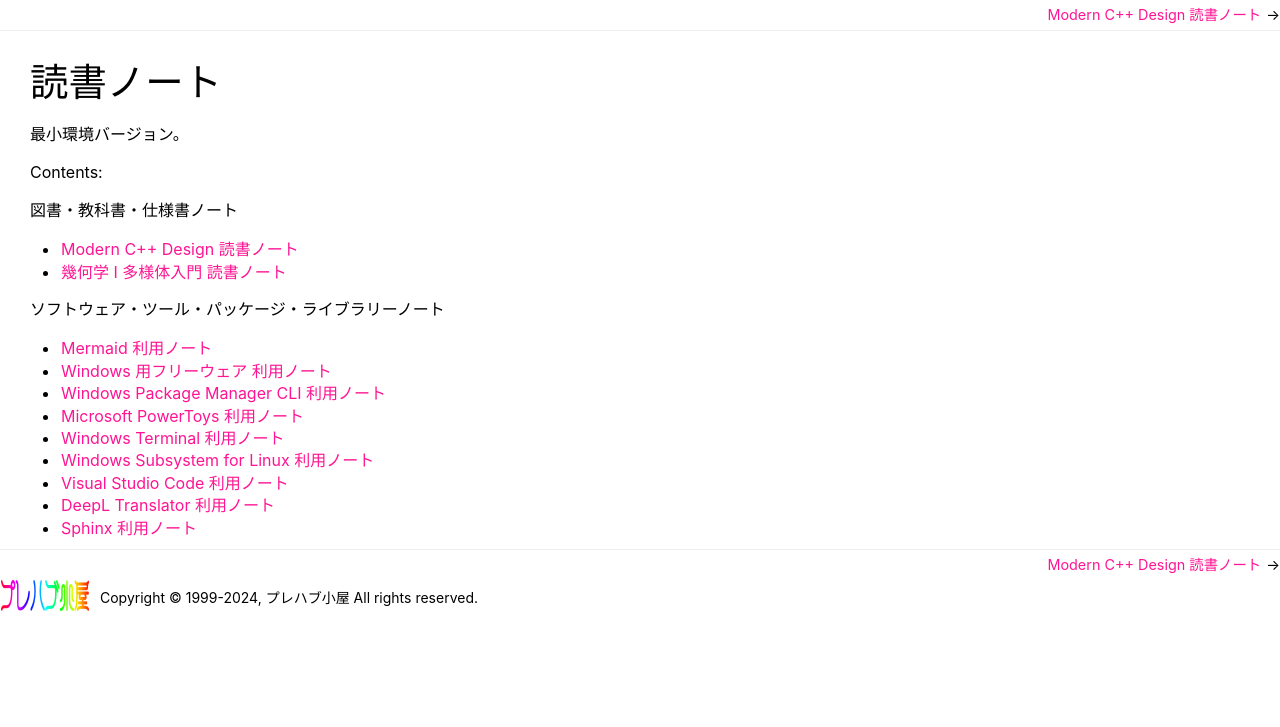
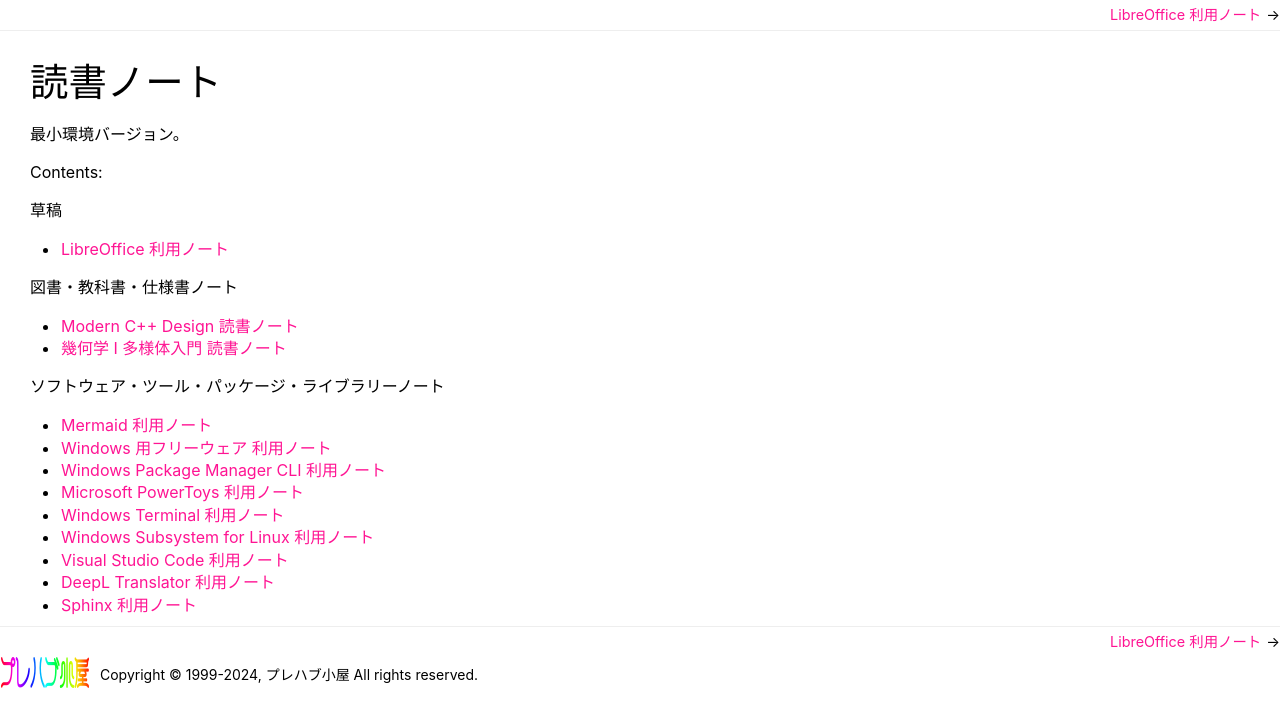
Before and after one commit to showa-yojyo/minibook, a Sphinx documentation site: the page built from source/index.rst, in a window 1280 px wide. Shown: the top 727 px of the page. Built offline with Sphinx 7.4.7, drawn with Linux system fonts in a browser that asks for light colours; some of the changed lines change nothing that is shown.

Commit message:
libreoffice: WIP [skip ci]

```diff
--- a/source/index.rst
+++ b/source/index.rst
@@ -10,7 +10,7 @@
    :caption: 草稿
    :maxdepth: 1
 
-..
+   libreoffice
 
 .. toctree::
    :caption: 図書・教科書・仕様書ノート
--- /dev/null
+++ b/source/libreoffice.rst
@@ -0,0 +1,438 @@
+======================================================================
+LibreOffice 利用ノート
+======================================================================
+
+本稿は LibreOffice_ の Calc と Writer に集中して理解、習得するべき項目を記録する
+ものだ。
+
+.. note::
+
+   :Platform: Windows 10
+   :Version: 7.6.4.1 x86_64
+
+.. contents::
+
+LibreOffice 関連資料
+======================================================================
+
+LibreOffice_
+   本拠地ホームページ。プログラム本体だけでなく利用者手引も入手するべし。
+`libreofficehelp.com <https://www.libreofficehelp.com/>`__
+   ブログ構造のチュートリアルを少しずつ習得していくのがよい。
+
+LibreOffice 共通
+=====================================================================
+
+個人的必修技法
+----------------------------------------------------------------------
+
+* LibreOffice のバージョン (:menuselection:`&Help --> &About LibreOffice`)
+* オプションダイアログは :kbd:`Alt` + :kbd:`F12` で開く
+* キーバインド確認方法 (:menuselection:`&Tools --> &Customize...`)
+* UI をチュートリアル推奨様式に変更
+
+以下、各アプリケーション個別設定になる。
+
+* パスワード付与保存 (:menuselection:`&File --> Save &As...`)
+* 既定雛形変更 (:menuselection:`&File --> Te&mplates --> &Manage Templates...`)
+
+個人的設定オプション
+----------------------------------------------------------------------
+
+ほとんどの項目で既定値が良い。自分好みの値に変更するものと、既定値のままであって
+も意識するべき構成を以下に記す。
+
+* LibreOffice
+
+  * General
+
+    * Help
+
+      * :guilabel:`&Extended tis` をオン
+      * :guilabel:`Warn if local help is not installed` はオフ
+      * :guilabel:`Show "Tip of the Day" dialog on start-up` をオン
+    * Help Improve LibreOffice
+
+      * :guilabel:`Sen&d crash reports to The Document Foundation` をオン
+  * Security
+
+    * Security Options and Warnings の :guilabel:`O&ptions...` ボタン
+
+      * :guilabel:`&Remove personal information on saving` をオン
+  * Online Update
+
+    * Online Update Options
+
+      * :guilabel:`&Check for updates automatically` は :guilabel:`Every da&y`
+    * User Agent
+
+      * :guilabel:`&Send OS version and basic hardware information` をオン
+* Load/Save
+
+  * Save
+
+    * :guilabel:`Save &AutoRecovery information every` をオンにして何分でもいい
+      から指定
+    * :guilabel:`Al&ways create backup copy` をオフ
+* Language Settings
+
+  * Languages
+
+    * Language Of
+
+      * :guilabel:`&User interface` を :guilabel:`English (USA)` に
+
+    * Formats
+
+      * :guilabel:`Date acceptance &patterns` から自分が使わないものを除外する
+  * Asian Layout については既定値よりも良い設定がある可能性がある
+
+個人的必修キーバインド共通編
+----------------------------------------------------------------------
+
+Writer, Calc など、LibreOffice プログラム共通に通用するキーバインドのうち、常用
+するものを以下に記す。Windows 標準のキーバインドは省略。便利なものを積極的に採り
+入れろ。
+
+キーバインドは :menuselection:`&Tools --> &Customize...` ダイアログの
+:guilabel:`Keyboard` で確認可能。ただしこの UI は使いにくい。
+
+.. csv-table::
+   :delim: |
+   :header: キーバインド,コマンド,動作
+   :widths: auto
+
+   :kbd:`Shift` + :kbd:`Esc` | Search Commands | コマンドパレットを開く
+   :kbd:`Ctrl` + :kbd:`H` | Find and Replace | :guilabel:`Find and Replace` ダイアログを開く
+   :kbd:`Ctrl` + :kbd:`K` | Hyperlink | ハイパーリンクを定義する
+   :kbd:`Ctrl` + :kbd:`Q` | Exit | うっかり押して終了しないように覚えておくこと
+   :kbd:`Ctrl` + :kbd:`W` | Close Window | これも
+   :kbd:`Ctrl` + :kbd:`Y` | Redo | Redo コマンドはキーバインドが二種類ある
+   :kbd:`Ctrl` + :kbd:`Z` | Undo | Undo コマンドはこれのみ
+   :kbd:`Ctrl` + :kbd:`F5` | Control Focus | ウィンドウ右柱に注目
+   :kbd:`Ctrl` + :kbd:`Shift` + :kbd:`N` | Templates | :guilabel:`Templates` ダイアログを開く
+   :kbd:`Ctrl` + :kbd:`Shift` + :kbd:`S` | Save As | :guilabel:`Save As` ダイアログを開く
+   :kbd:`Ctrl` + :kbd:`Shift` + :kbd:`Y` | Repeat | 直前の入力を反復する？
+   :kbd:`Ctrl` + :kbd:`Shift` + :kbd:`Z` | Redo | Redo コマンドはキーバインドが二種類ある
+   :kbd:`Ctrl` + :kbd:`Shift` + :kbd:`PageUp` | Zoom In | ウィンドウ主領域をズーム
+   :kbd:`Ctrl` + :kbd:`Shift` + :kbd:`PageDown` | Zoom Out | ウィンドウ主領域をズーム
+   :kbd:`Alt` + :kbd:`1` | Open the Properties Deck | 画面右端のドックを開く
+   :kbd:`Alt` + :kbd:`2` | Open the Styles Deck | 画面右端のドックを開く
+   :kbd:`Alt` + :kbd:`4` | Open the Navigator Deck | 画面右端のドックを開く
+   :kbd:`Alt` + :kbd:`F12` | Options | 設定ダイアログを表示
+   :kbd:`Ctrl` + :kbd:`Alt` + :kbd:`C` | Comment | 付箋作成
+
+Calc
+======================================================================
+
+個人的必修機能 Calc 編
+----------------------------------------------------------------------
+
+私が考える習得優先度の高い順に排列したいが、難しい。習得方法はすべて前述のチュー
+トリアルにある。
+
+* ワークシート基本操作：追加、削除、移動、複製、名前変更
+* 行、列、セルの固定 (:menuselection:`&View --> Freeze &Cells`, etc.)
+* 検索 (:kbd:`Ctrl` + :kbd:`F`)
+* セルの書式設定 (:kbd:`Ctrl` + :kbd:`1`)
+
+  * 特に重要なのは :guilabel:`Numbers` タブにおける設定だ。数値や日付の表記仕様
+    を細かく指示するのはここでしかできない。
+  * 日付、時刻の書式コードはややクセがある（和暦のコードがある）。
+* 空行を削るにはコツがある。データをフィルターで絞り込んで空行を連続させてからコ
+  マンド :menuselection:`&Delete Rows` を実行する。
+* コマンド :menuselection:`Paste &Special` は :kbd:`Ctrl` + :kbd:`Shift` +
+  :kbd:`V` で実行したい。
+* 内容に基づくセル分割技法
+
+  * コマンド :menuselection:`&Data --> Te&xt to Columns...` を使え。区切り文字に
+    基づく文字列分割がもっとも自然かつ容易だ。
+  * 文字列関数 ``MID``, ``LEFT``, ``RIGHT`` などと ``FIND`` を組み合わせて各部分
+    を別のセルに出力することも可能だ。元のセルを損なわない。
+* TODO: :kbd:`Ctrl` + :kbd:`Shift` + :kbd:`Enter`
+* :kbd:`Ctrl` + :kbd:`;` による日付の入力はシート再計算時に更新されない
+* Auto Filter オンオフ (:kbd:`Ctrl` + :kbd:`Shift` + :kbd:`L`)
+* 条件付き書式設定 :menuselection:`F&ormat --> &Conditional --> &Condition`
+
+* 列を隠す（右クリックメニューから）
+* 隠した列をまた見せる（前後の列を選択する必要がある）
+* 列幅最適化
+
+  * 列ヘッダー境目をダブルクリック
+  * :menuselection:`F&ormat --> Colu&mns --> &Optimal Width` などを実行するのは
+    複数列を一度に調整したいときだ。
+
+* 関数
+
+  * その入力時に、関数の引数リストの区切り文字を ``,`` ではなく ``;`` にすると紛
+    れがない。
+  * 文字列を連結する方法は複数ある。``CONCATNATE``, ``TEXTJOIN``, ``&``, etc.
+
+  * ``SUMIF``, ``SUMIFS``: 条件を与えて和を得る
+  * ``COUNTA``, ``COUNTBLANK``, ``COUNTIF``: セルの個数を得る（状況に応じて使い
+    分ける）
+  * ``WEEKDAY(date, 3)`` で Python の ``datetime`` ルールに相当する
+  * ``DATEDIF`` は日付二つの間の日数を返す
+  * ``TODAY()``: 入力時点の日付
+  * ``EXACT``, ``MATCH``
+  * ``AND``, ``OR``: 論理演算
+  * ``IF``, ``IFS``: 条件分岐
+  * ``INDEX``
+  * ``SUBSTITUTE``, ``REPLACE``: 文字列置換
+  * ``SEARCH``, ``FIND``: 文字列検索
+  * ``TEXT(number, format)``: 文字列に変換する関数とみなせる
+
+    * 引数 ``format`` に指定する書式文字列はさまざまだ。応用が多い。
+    * 数値をメートル法単位接頭辞を付けて表す e.g. :samp:`TEXT({num},"#.#0,,") & "M"`.
+    * 数値を百分率表記で返す e.g. :samp:`TEXT({num}, "0.0%")`.
+    * 数値を分数表記で返す e.g. :samp:`TEXT({num}, "?/?")`.
+    * 数値を科学的記法で返す e.g. :samp:`TEXT({num}, "0.0E+00")`.
+    * 日付や時刻あるいはその両方に対し、書式を指定して文字列を返す
+      e.g. :samp:`TEXT({date}, "yyyy-mm-dd")`, :samp:`TEXT({time}, "HH:MM:SS AM/PM")`.
+
+  * ``TRIM(text)``
+  * ``VLOOKUP``: 表を上から下へ検索する。キーを検索して合致する値に関連する値を
+    返す。
+
+    * 検索範囲指定（第二引数）を絶対参照で行うべきだ。
+    * この関数が存在するので、表においては最初の列をキーにするのが最善だ。
+    * 最後のフラグ引数は検索比較の緩さを許容するかどうかを示す。
+
+* 相対参照、絶対参照の仕組み
+* 絶対参照と相対参照を切り替える (:kbd:`F4`)
+* ハイパーリンクは :kbd:`Ctrl` + :kbd:`K` で定義するものと、関数
+  ``HYPERLINK(url, text)`` で実現するものがある。
+
+* :menuselection:`&Data --> More &Filters --> &Advanecd Filter...` で重複削除な
+  どが可能
+* セル同士の差分を検証する
+
+  * 単純に ``=`` で比較する
+  * ``MATCH``, ``EXACT`` の値を使う
+  * 強調には :menuselection:`F&ormat --> &Conditional --> &Condition` を利用
+* 自動埋め
+
+  * マウスドラッグによる範囲拡張方法
+
+    * 数値が増えるのを抑止するには :kbd:`Ctrl` を押しながらドラッグする。
+
+  * :kbd:`Ctrl` + :kbd:`D`
+  * :menuselection:`&Sheet --> F&ill Cells --> Fill &Down`, etc.
+
+* 空セルを埋める技法：補助セル列を定義する。各行の内容は一行上のセルを相対参照す
+  るものとする。そして :menuselection:`Paste &Special...` の :guilabel:`Skip
+  empty cells` を上手く使う。作業後、補助セル列は削除していい。
+* 印刷プレビュー切り替え :kbd:`Ctrl` + :kbd:`Shift` + :kbd:`O`
+* 印刷範囲定義 :menuselection:`F&ormat --> Prin&t Ranges --> &Edit...`
+* 印刷ヘッダーおよびフッター設定方法
+* 印刷ページ共通ヘッダー行設定方法
+
+Calc Guide からのメモ
+----------------------------------------------------------------------
+
+* Chapter 1: 後回し
+
+  * CSV ファイルのインポート方法。:guilabel:`Text Import` ダイアログで上手く指定
+    する。
+* Chapter 2
+
+  * セル自動補完で候補が複数ある場合は :kbd:`→` で次候補が得られるかもしれない。
+  * :menuselection:`&Sheet --> F&ill Cells --> Fill &Down`, etc.
+  * :kbd:`Ctrl` + :kbd:`D`
+  * :menuselection:`&Sheet --> F&ill Cells --> Fill S&eries...`
+  * 連続データ自作方法はオプションダイアログの :menuselection:`LibreOffice Calc
+    --> Sort Lists` を調べろ。
+  * セルに同列項目からなるドロップダウンリストを表示 :kbd:`Alt` + :kbd:`↓`
+  * 自動補完は使えないが :menuselection:`&Data --> F&orm...` というレコード追加
+    機能がある。
+  * 内容に基づくセル分割技法
+
+    * コマンド :menuselection:`&Data --> Te&xt to Columns...` を使え。区切り文字
+      に基づく文字列分割がもっとも自然かつ容易だ。
+    * 文字列関数 ``MID``, ``LEFT``, ``RIGHT`` などと ``FIND`` を組み合わせて各部
+      分を別のセルに出力することも可能だ。元のセルを損なわない。
+  * セルに対して :menuselection:`&Data --> &Validity...` を使えば入力値に制約を
+    定義できる。
+
+    * ドロップダウンリスト実装方法
+    * 制約を決めるのに有用な名前付き範囲定義方法 (:menuselection:`&Sheet -->
+      &Named ranges and expressions --> &Define`)
+  * 上の制約に関する不正データ検出用コマンド
+
+    * :menuselection:`&Tools --> &Detective --> &Mark Invalid Data`
+    * :menuselection:`&Tools --> &Detective --> Remove All Traces`
+  * セル削除技法
+
+    * 中身を消去するだけなら :kbd:`Delete` 押しで十分
+    * 行または列を削除するならば :kbd:`Ctrl` + :kbd:`-` 押しが早い
+    * 選択セルによっては :guilabel:`Delete Cells` ダイアログが開く場合がある
+    * 書式を取り消すなら :kbd:`BackSpace` 押しで :guilabel:`Delete Contents` ダ
+      イアログを開け
+  * 貼り付け
+
+    * コマンド :menuselection:`Paste &Special` は :kbd:`Ctrl` + :kbd:`Shift` +
+      :kbd:`V` で実行したい。
+  * Calc でもフィールドが使える :menuselection:`&Insert --> Fiel&d`
+  * グループ機能は使わない
+  * フィルター機能
+
+    * :menuselection:`&Data --> More &Filters --> &Standard Filter...` で絞り込
+      みダイアログを開く
+    * 自動フィルターは :kbd:`Ctrl` + :kbd:`Shift` + :kbd:`L` でオンオフしろ
+    * 自動フィルターダイアログでは色や条件指定で絞り込むことも可能
+    * :menuselection:`&Data --> More &Filters --> &Advanced Filter...` は条件を
+      どこかのセルから与える
+  * ソートについては :menuselection:`&Data --> &Sort...` で指定ダイアログが開く
+  * 検索と置換
+
+    * :kbd:`Ctrl` + :kbd:`F` の検索バーは簡易版
+    * :kbd:`Ctrl` + :kbd:`H` で :guilabel:`Find and Replace` ダイアログが開く
+    * 正規表現を使える
+
+個人的必修キーバインド Calc 編
+----------------------------------------------------------------------
+
+Windows 標準のキーバインドは省略。便利なキーバインドを積極的に習得しろ。
+
+.. csv-table::
+   :delim: |
+   :header: キーバインド,コマンド,動作
+   :widths: auto
+
+   :kbd:`F2` | Cell Edit Mode | セル内容編集を開始する
+   :kbd:`F4` | Cycle Cell Reference Types | 相対参照と絶対参照をトグルしていく
+   :kbd:`F5` | Navigator | :guilabel:`Navigator` ダイアログを開く
+   :kbd:`F9` | Recalculate | 数式などの評価を更新する
+   :kbd:`F11` | Styles | :kbd:`Alt` + :kbd:`2` 相当だがトグル操作なので便利
+   :kbd:`F12` | Group | セルをグループ化する
+   :kbd:`Insert` | Paste Special | ノートで述べた
+   :kbd:`Shift` + :kbd:`F3` | Cycle Case | 英文編集でよくやる変換
+   :kbd:`Shift` + :kbd:`F5` | Trace Dependents | 対象セルの参照元を強調する
+   :kbd:`Shift` + :kbd:`F9` | Trace Precedents | 対象セルの参照先を強調する
+   :kbd:`Shift` + :kbd:`F11` | Save as Template | :guilabel:`Save as Template` ダイアログを開く
+   :kbd:`Shift` + :kbd:`Space` | Select Row | 対象セルを含む行を選択する
+   :kbd:`Shift` + :kbd:`BackSpace` | Undo Selection | セル選択解除
+   :kbd:`Ctrl` + :kbd:`1` | Format Cells | ノートで述べた
+   :kbd:`Ctrl` + :kbd:`D` | Fill Down | ノートで述べた
+   :kbd:`Ctrl` + :kbd:`;` | Insert Current Date | ノートで述べた
+   :kbd:`Ctrl` + :kbd:`F2` | Function | :guilabel:`Function Wizard` ダイアログを開く
+   :kbd:`Ctrl` + :kbd:`F3` | Manage Names | :guilabel:`Manage Names` ダイアログを開く
+   :kbd:`Ctrl` + :kbd:`F12` | Ungroup | グループ化したセルを解除する
+   :kbd:`Ctrl` + :kbd:`Home` | To File Begin | データ領域の左上へジャンプ
+   :kbd:`Ctrl` + :kbd:`End` | To File End | データ領域の右上へジャンプ
+   :kbd:`Ctrl` + :kbd:`PageUp` | To Previous Sheet | Tab を使うキーバインドもある
+   :kbd:`Ctrl` + :kbd:`PageDown` | To Next Sheet | 同上
+   :kbd:`Ctrl` + :kbd:`Space` | Select Column | 対象セルを含む列を選択する
+   :kbd:`Ctrl` + :kbd:`+` | Insert Cells | :guilabel:`Insert Cells` ダイアログを開く
+   :kbd:`Ctrl` + :kbd:`-` | Delete Cells | :guilabel:`Delete Cells` ダイアログを開く
+   :kbd:`Ctrl` + :kbd:`*` | Select Data Area | データ領域全体を選択する
+   :kbd:`Ctrl` + :kbd:`/` | Select Array Formula | ノートで述べた
+   :kbd:`Ctrl` + :kbd:`Shift` + :kbd:`J` | Full Screen | 全画面表示切り替え
+   :kbd:`Ctrl` + :kbd:`Shift` + :kbd:`L` | AutoFilter | ノートで述べた
+   :kbd:`Ctrl` + :kbd:`Shift` + :kbd:`T` | Sheet Area Input Field | :guilabel:`Name Box` にフォーカス
+   :kbd:`Ctrl` + :kbd:`Shift` + :kbd:`V` | Paste Special | ノートで述べた
+   :kbd:`Ctrl` + :kbd:`Shift` + :kbd:`;` | Insert Current Time | 入力時点での現在時刻
+   :kbd:`Ctrl` + :kbd:`Shift` + :kbd:`F5` | Sheet Area Input Field | もう一つのキーバインド
+   :kbd:`Ctrl` + :kbd:`Shift` + :kbd:`Space` | Select All | 全セル選択
+   :kbd:`Alt` + :kbd:`5` | Open the Functions Deck | 画面右端のドックを開く
+   :kbd:`Alt` + :kbd:`↓` | Selection List | セルにドロップダウンリストを表示
+   :kbd:`Ctrl` + :kbd:`Alt` + :kbd:`C` | Edit Comment | 共通キーバインドが上書きされている
+   :kbd:`Ctrl` + :kbd:`Alt` + :kbd:`Shift` + :kbd:`V` | Paste Unformatted Text | 書式抜きでテキストを貼り付ける
+
+Writer
+======================================================================
+
+個人的必修機能 Writer 編
+----------------------------------------------------------------------
+
+* PDF 保存 (:menuselection:`&File --> &Export As --> &Export as PDF...`)
+* 改頁挿入（原稿用紙上所望の位置で :kbd:`Ctrl` + :kbd:`Enter` を押す）
+* ダミーテキスト挿入（原稿用紙上で ``df`` とタイプして :kbd:`F3` を押す）
+* 自動保存オンオフ（オプションダイアログから）
+* ヘッダーおよびフッター挿入 (:menuselection:`&Insert -> He&ader and Footer`)
+* ヘッダーおよびフッター編集（当該箇所に専用メニューが現れる）
+* ページ番号挿入 (:menuselection:`&Insert --> &Page Number`)
+* TOC 作成 (:menuselection:`&Insert --> Table of contents and Inde&x --> Table
+  of contents, &Index or Bibliography...`)
+
+  * 章・節見出しを定義（書式設定による）
+
+* 原稿用紙の縦長横長設定 (Orientation)
+* 段落記号表示オンオフ (:kbd:`Ctrl` + :kbd:`F10` )
+* ズーム（己の「ホーム倍率」設定のキーバインドを記憶しろ）
+* 番号あり・なしリスト操作 (:kbd:`Shift` + :kbd:`F12`; :kbd:`F12`)
+* ハイパーリンク (:kbd:`Ctrl` + :kbd:`K`)
+* 画像挿入 (:menuselection:`&Insert --> &Image...` )
+* 画像圧縮（画像上でコンテキストメニューを見ろ）
+* 画像とテキストの配置制御（チュートリアルを繰り返し実習しろ）
+* MRU ファイル一覧削除
+* 行間設定 (:menuselection:`Format& --> &Spacing...`)
+
+個人的必修キーバインド Writer 編
+----------------------------------------------------------------------
+
+.. csv-table::
+   :delim: |
+   :header: キーバインド,コマンド,動作
+   :widths: auto
+
+   :kbd:`F2` | Edit Formula | 数式編集欄を開く
+   :kbd:`F3` | Run AutoText Entry | ノートで述べた
+   :kbd:`F4` | Image Properties | :guilabel:`Image` ダイアログを開く
+   :kbd:`F5` | Navigator | :guilabel:`Navigator` ダイアログを開く
+   :kbd:`F8` | Select Cycle | 選択部分を徐々に拡張する
+   :kbd:`F9` | Fields | フィールドを更新する
+   :kbd:`F12` | Ordered List | ノートで述べた
+   :kbd:`Shift` + :kbd:`F3` | Cycle Case | 英文編集でよくやる変換
+   :kbd:`Shift` + :kbd:`F8` | MultiSelection On | 複数のテキスト選択を続ける
+   :kbd:`Shift` + :kbd:`F11` | New | :guilabel:`New Style from Selection` ダイアログを開く
+   :kbd:`Shift` + :kbd:`F12` | Unordered List | ノートで述べた
+   :kbd:`Shift` + :kbd:`Enter` | Insert Manual Row Break | 改行挿入
+   :kbd:`Ctrl` + :kbd:`0` | Body Text | 本文スタイル
+   :kbd:`Ctrl` + :kbd:`1` | Heading 1 | 見出しスタイル
+   :kbd:`Ctrl` + :kbd:`2` | Heading 2 | 見出しスタイル
+   :kbd:`Ctrl` + :kbd:`3` | Heading 3 | 見出しスタイル
+   :kbd:`Ctrl` + :kbd:`4` | Heading 4 | 見出しスタイル
+   :kbd:`Ctrl` + :kbd:`5` | Heading 5 | 見出しスタイル
+   :kbd:`Ctrl` + :kbd:`B` | Bold | 太字
+   :kbd:`Ctrl` + :kbd:`D` | Double Underline | 二重下線
+   :kbd:`Ctrl` + :kbd:`E` | Center | 中央揃え
+   :kbd:`Ctrl` + :kbd:`G` | Go to Page | :guilabel:`Go to Page` ダイアログを開く
+   :kbd:`Ctrl` + :kbd:`I` | Italic | 斜体
+   :kbd:`Ctrl` + :kbd:`J` | Justified | 両端（均等）揃え
+   :kbd:`Ctrl` + :kbd:`L` | Left | 左揃え
+   :kbd:`Ctrl` + :kbd:`R` | Right | 右揃え
+   :kbd:`Ctrl` + :kbd:`U` | Underline | 下線
+   :kbd:`Ctrl` + :kbd:`[` | Decrease | 文字サイズ調整
+   :kbd:`Ctrl` + :kbd:`]` | Increase | 文字サイズ調整
+   :kbd:`Ctrl` + :kbd:`F2` | More Fields | :guilabel:`Fields` ダイアログを開く
+   :kbd:`Ctrl` + :kbd:`F3` | AutoText | ノートで述べた
+   :kbd:`Ctrl` + :kbd:`F8` | Field Shadings | フィールド部分の網掛けオンオフ切り替え
+   :kbd:`Ctrl` + :kbd:`F9` | Field Names | DeepL とかぶるキーバインド
+   :kbd:`Ctrl` + :kbd:`F10` | Formatting Marks | ノートで述べた
+   :kbd:`Ctrl` + :kbd:`F12` | Table | Insert Table ダイアログを開く
+   :kbd:`Ctrl` + :kbd:`↓` | To Next Paragraph | 次のパラグラフの先頭へジャンプ
+   :kbd:`Ctrl` + :kbd:`↑` | To Paragraph Begin | 前のパラグラフの先頭へジャンプ
+   :kbd:`Ctrl` + :kbd:`PageUp` | To Header | ヘッダーへジャンプ
+   :kbd:`Ctrl` + :kbd:`PageDown` | To Footer | フッターへジャンプ
+   :kbd:`Ctrl` + :kbd:`Enter` | Page Break | 改頁を挿入する
+   :kbd:`Ctrl` + :kbd:`Shift` + :kbd:`J` | Full Screen | 全画面表示切り替え
+   :kbd:`Ctrl` + :kbd:`Shift` + :kbd:`R` | Rulers | 定規表示切り替え
+   :kbd:`Ctrl` + :kbd:`Shift` + :kbd:`V` | Paste Special | :guilabel:`Paste Special` ダイアログを開く
+   :kbd:`Ctrl` + :kbd:`Shift` + :kbd:`F5` | Go to Page | もう一つのキーバインド
+   :kbd:`Ctrl` + :kbd:`Shift` + :kbd:`F8` | Block Area | 矩形選択モード切り替え
+   :kbd:`Ctrl` + :kbd:`Shift` + :kbd:`F12` | No List | リストを解除する
+   :kbd:`Ctrl` + :kbd:`Shift` + :kbd:`BackSpace` | Delete to Start of Sentence | キャレットから当該文末まで削除する
+   :kbd:`Ctrl` + :kbd:`Shift` + :kbd:`Delete` | Delete to End of Sentence | キャレットから当該文頭まで削除する
+   :kbd:`Alt` + :kbd:`5` | Open the Page Deck | ウィンドウ右ドックを開く
+   :kbd:`Alt` + :kbd:`6` | Open the Style Inspector Deck | ウィンドウ右ドックを開く
+   :kbd:`Alt` + :kbd:`PageUp` | To Begin of Previous Page | 前のページの先頭文字へジャンプ
+   :kbd:`Alt` + :kbd:`PageDown` | To Begin of Next Page | 次のページの先頭文字へジャンプ
+   :kbd:`Alt` + :kbd:`Shift` + :kbd:`F8` | Block Area | もう一つのキーバインド
+   :kbd:`Alt` + :kbd:`Shift` + :kbd:`PageUp` | Select to Begin of Previous Page | これは使い物にならない
+   :kbd:`Alt` + :kbd:`Shift` + :kbd:`PageDown` | Select to Begin of Next Page | キャレットから次ページの先頭文字まで選択する
+   :kbd:`Ctrl` + :kbd:`Alt` + :kbd:`↓` | Move Item Down | 対象項目を下へずらす
+   :kbd:`Ctrl` + :kbd:`Alt` + :kbd:`↑` | Move Item Up | 対象項目を上へずらす
+   :kbd:`Ctrl` + :kbd:`Alt` + :kbd:`Shift` + :kbd:`V` | Paste Unformatted Text | 書式抜きでテキストを貼り付ける
+
+.. _LibreOffice: https://www.libreoffice.org/
```
